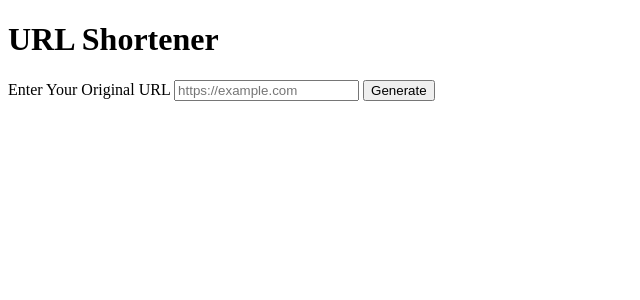
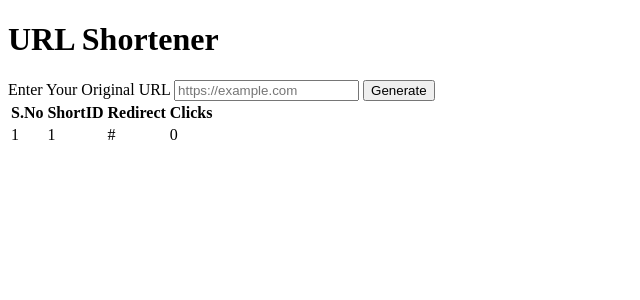
Before and after one commit to Abstract-ak/Custom-URL-Shortener, a Node server app: page / in a window 1280 px wide. Shown: the top 300 px of the page, without its empty margins (0-640 px from the left). Run offline with Node 20, Linux system fonts and the light colour scheme; tables that the repository leaves empty hold one stand-in row (values such as "Sample post"); some libraries are stand-ins or nearby versions.

Commit message:
show tabular data in ejs

```diff
--- a/routes/staticRouter.js
+++ b/routes/staticRouter.js
@@ -1,9 +1,13 @@
 const express = require("express");
+const URL = require("../models/url");
 
 const router = express.Router();
 
-router.get("/", (req, res) => {
-  return res.render("home");
+router.get("/", async (req, res) => {
+  const allUrls = await URL.find({});
+  return res.render("home", {
+    urls: allUrls,
+  });
 });
 
 module.exports = router;
--- a/views/home.ejs
+++ b/views/home.ejs
@@ -17,5 +17,27 @@
         <button type="submit">Generate</button>
       </form>
     </div>
+    <div>
+      <% if (locals.urls) { %>
+      <table>
+        <thead>
+          <th>S.No</th>
+          <th>ShortID</th>
+          <th>Redirect</th>
+          <th>Clicks</th>
+        </thead>
+        <tbody>
+          <% urls.forEach((url, index) => { %>
+          <tr>
+            <td><%= index +1 %></td>
+            <td><%= url.shortId %></td>
+            <td><%= url.redirectURL %></td>
+            <td><%= url.visitHistory.length %></td>
+            <% }); %>
+          </tr>
+        </tbody>
+      </table>
+      <% } %>
+    </div>
   </body>
 </html>
```
